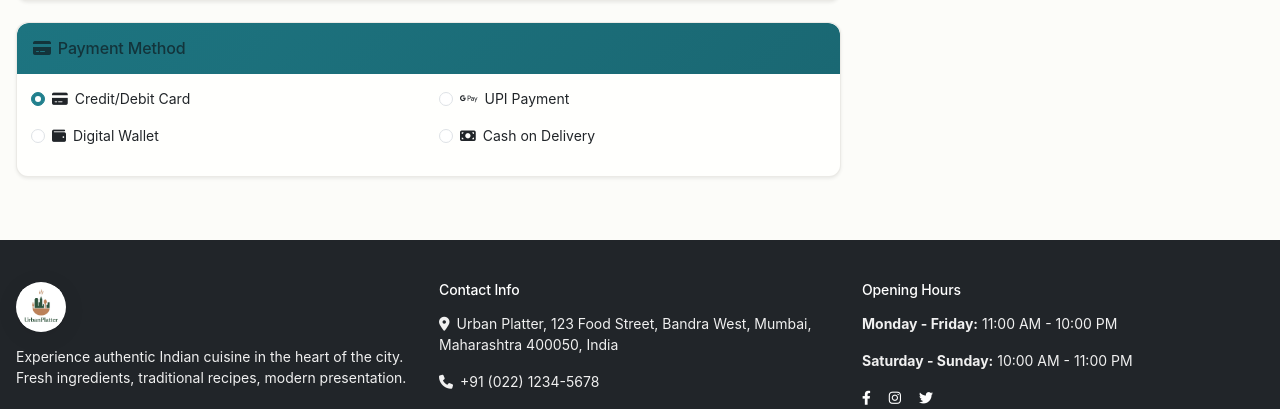
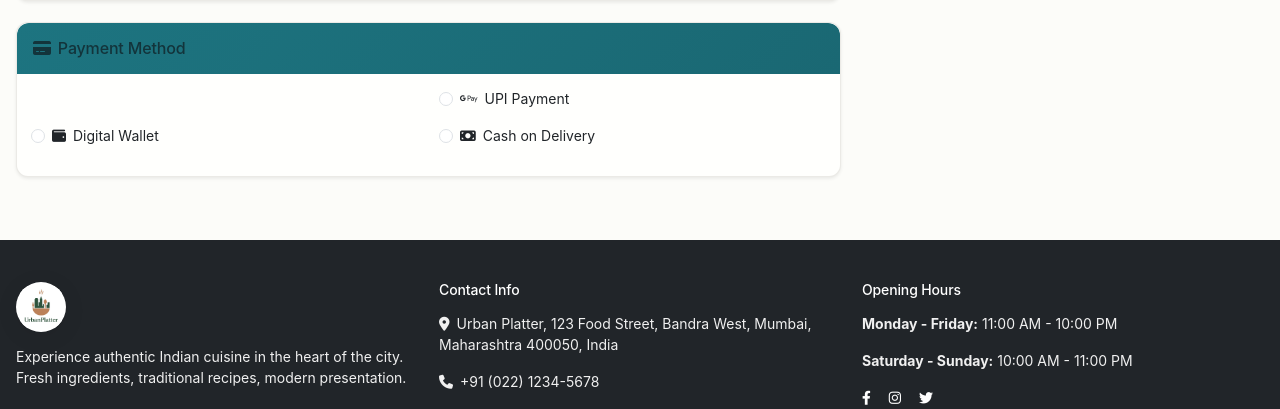
Before and after one commit to vikrantchadha/urbanplatter, a Python web app: template templates/checkout.html in a window 1280 px wide. Shown: the part 707-1116 px from the top of the page. Run offline with Jinja, Linux system fonts and the light colour scheme; the template is opened without the code that fills it, so the values that code supplies are empty; some web fonts are replaced.

Commit message:
Remove Credit/Debit Card option and add Razorpay integration script
- Removed Credit/Debit Card payment method from checkout options (lines 100-105)
- Added Razorpay Checkout JavaScript library dynamically
- This prepares the checkout for Razorpay integration with UPI, Wallet, and Netbanking only

```diff
--- a/templates/checkout.html
+++ b/templates/checkout.html
@@ -97,12 +97,6 @@
                     <div class="card-body">
                         <div class="row">
                             <div class="col-md-6 mb-3">
-                                <div class="form-check">
-                                    <input class="form-check-input" type="radio" name="payment_method" id="card" value="card" checked>
-                                    <label class="form-check-label" for="card">
-                                        <i class="fas fa-credit-card me-2"></i>Credit/Debit Card
-                                    </label>
-                                </div>
                             </div>
                             <div class="col-md-6 mb-3">
                                 <div class="form-check">
@@ -179,6 +173,12 @@
 </div>
 
 <script>
+    <!-- Razorpay Checkout Script -->
+        const razorpayScript = document.createElement('script');
+    razorpayScript.src = 'https://checkout.razorpay.com/v1/checkout.js';
+    document.head.appendChild(razorpayScript);
+
+
 document.querySelectorAll('input[name="delivery_type"]').forEach(radio => {
     radio.addEventListener('change', function() {
         const deliveryAddress = document.getElementById('delivery-address');
```
